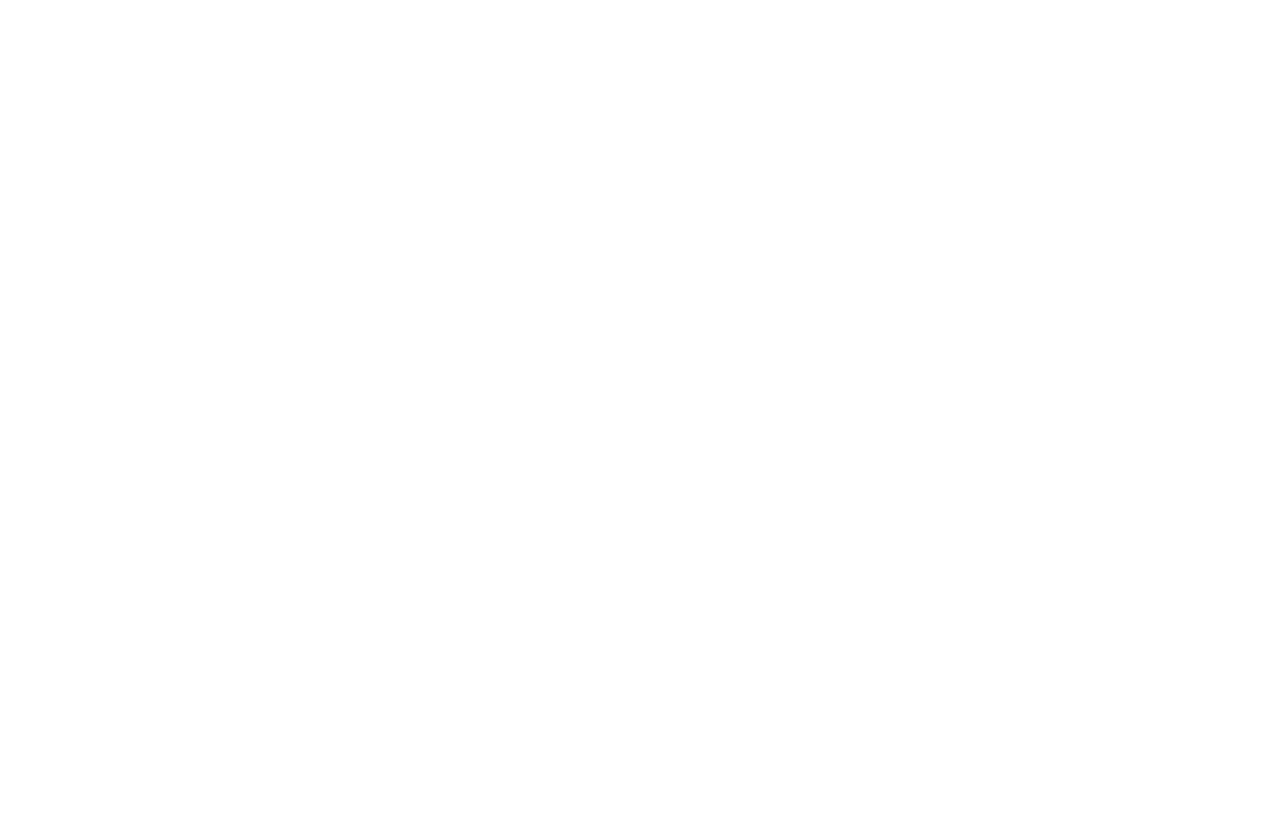
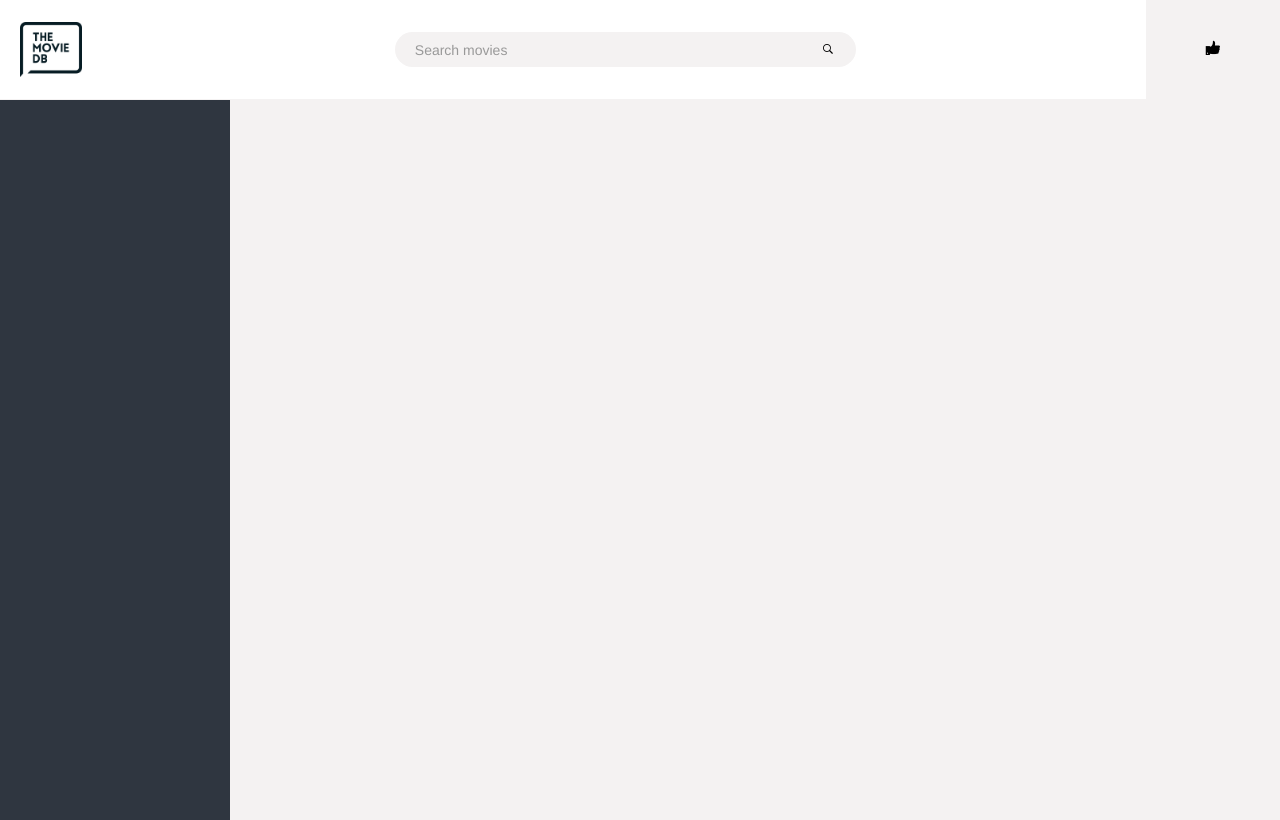
Before and after one commit to Kevin-kirago/Movie-Shop, a website: page index.html in a window 1280 px wide. Drawn offline with nearby package versions, Linux system fonts and the light colour scheme; files whose address does not match are found by name.

Commit message:
UI implementation

```diff
--- a/index.html
+++ b/index.html
@@ -19,22 +19,38 @@
         <div class="container">
             <!-- -------------------------------------------------------------------------- -->
             <!-- Header  section-->
-            <header></header>
-            <main>
+            <header class="header">
+                <img src="img/Moviedb_3.png" alt="trillo logo" class="logo">
+
+                <form action="#" class="search">
+                    <input type="text" class="search__input" placeholder="Search movies">
+                    <button class="search__button">
+                        <i class="ion-ios-search-strong"></i>
+                    </button>
+                </form>
+                <div class="likes">
+                    <div class="likes__field">
+                        <i class="ion-thumbsup"></i>
+                    </div>
+                </div>
+            </header>
+            <!-- Header end -->
+
+            <div class="content">
                 <!-- -------------------------------------------------------------------------- -->
                 <!-- Side Navigation Section -->
-                <section class="section-navigation">
-                    <!--  -->
-                </section>
+                <nav class="sidebar">
+
+                </nav>
                 <!-- Side Navigation end -->
 
                 <!-- -------------------------------------------------------------------------- -->
                 <!-- Content Section -->
-                <section class="section-content">
+                <main class="result">
 
-                </section>
+                </main>
                 <!-- Content section end -->
-            </main>
+            </div>
         </div>
         <script src="js/index.js"></script>
     </body>
--- a/package.json
+++ b/package.json
@@ -7,10 +7,13 @@
 		"watch:sass": "node-sass sass/main.scss css/style.css -w",
 		"start": "npm-run-all watch:sass"
 	},
+	"repository": {
+		"type": "git",
+		"url": "https://github.com/Kevin-kirago/Movie-Shop.git"
+	},
 	"author": "Kevin Kiragu",
 	"license": "ISC",
 	"devDependencies": {
-		"concat": "^1.0.3",
 		"node-sass": "^4.12.0",
 		"npm-run-all": "^4.1.5"
 	}
--- a/sass/_base.scss
+++ b/sass/_base.scss
@@ -1,3 +1,26 @@
+:root {
+	--color-primary: #2f3640;
+	--color-white: #ffffff;
+
+	--color-grey-light-1: #faf9f9;
+	--color-grey-light-2: #f4f2f2;
+	--color-grey-light-3: #f0eeee;
+	--color-grey-light-4: #f1f2f6;
+	--color-grey-light-5: #dcdde1;
+
+	--color-grey-dark-1: #333;
+	--color-grey-dark-2: #777;
+	--color-grey-dark-3: #999;
+
+	--line: 1px solid var(--color-grey-light-2);
+}
+
+$bp-largest: 75em; // 1200px
+$bp-large: 68.75em; // 1100px
+$bp-medium: 56.25em; // 900px
+$bp-small: 37.5em; // 600px
+$bp-smallest: 31.25em; // 500px
+
 *,
 *::before,
 *::after {
@@ -6,18 +29,12 @@
 	box-sizing: inherit;
 }
 
-:root {
-	-color-primary: #2f3640;
-	-color-secondary: #dcdde1;
-	-color-white: #ffffff;
-}
-
 html {
 	font-size: 62.5%;
 	box-sizing: border-box;
 }
 
-@media only screen and (max-width: 68.75em) {
+@media only screen and (max-width: $bp-large) {
 	html {
 		font-size: 50%;
 	}
@@ -28,9 +45,3 @@ body {
 	line-height: 1.7;
 	font-weight: 400;
 }
-
-.container {
-	background-color: var(-color-white);
-	width: 100%;
-	display: flex;
-}
--- a/sass/_components.scss
+++ b/sass/_components.scss
@@ -0,0 +1,87 @@
+////////////////////////////////////////
+// LOGO
+.logo {
+	height: 5.5rem;
+	margin-left: 2rem;
+}
+
+////////////////////////////////////////
+// SEARCH
+.search {
+	flex: 0 0 40%;
+
+	display: flex;
+	align-items: center;
+	justify-content: center;
+
+	@media only screen and (max-width: $bp-smallest) {
+		order: 1;
+		flex: 0 0 100%;
+		background-color: var(--color-grey-light-2);
+	}
+
+	&__input {
+		font-family: inherit;
+		font-size: inherit;
+		color: inherit;
+		background-color: var(--color-grey-light-2);
+		border: none;
+		padding: 0.7rem 2rem;
+		border-radius: 100px;
+		width: 90%;
+		height: 3.5rem;
+		transition: all 0.2s;
+		margin-right: -3.25rem;
+
+		&:focus {
+			outline: none;
+			width: 100%;
+			background-color: var(--color-grey-light-3);
+		}
+
+		&::-webkit-input-placeholder {
+			font-weight: 100;
+			color: var(--color-grey-dark-3);
+		}
+
+		&__input:focus + &__button {
+			background-color: var(--color-grey-light-3);
+		}
+	}
+
+	&__button {
+		border: none;
+		background-color: var(--color-grey-light-2);
+
+		&:focus {
+			outline: none;
+		}
+
+		&:active {
+			transform: translateY(2px);
+		}
+	}
+}
+
+////////////////////////////////////////
+// likes
+.likes {
+	position: relative;
+	align-self: stretch;
+	padding: 0 !important;
+
+	&__field {
+		cursor: pointer;
+		padding: 0 6rem;
+		display: flex;
+		font-size: 1.9rem;
+		align-items: center;
+		height: 100%;
+		background-color: var(--color-grey-light-2);
+		transition: all 0.3s;
+
+		&:hover {
+			background-color: var(--color-grey-light-1);
+		}
+	}
+}
--- a/sass/_layout.scss
+++ b/sass/_layout.scss
@@ -0,0 +1,35 @@
+.container {
+	background-color: var(--color-white);
+	width: 100%;
+}
+
+.header {
+	width: 100%;
+	height: 10rem;
+	background-color: var(--color-white);
+	border-bottom: var(--line);
+	font-size: 1.4rem;
+
+	display: flex;
+	justify-content: space-between;
+	align-items: center;
+}
+
+.content {
+	display: flex;
+	height: 90vh;
+
+	@media only screen and (max-width: $bp-medium) {
+		flex-direction: column;
+	}
+}
+
+.sidebar {
+	background-color: var(--color-primary);
+	flex: 0 0 18%;
+}
+
+.result {
+	background-color: var(--color-grey-light-2);
+	flex: 1;
+}
```
Also changed, not shown: css/style.css, img/Moviedb_3.png (added).
